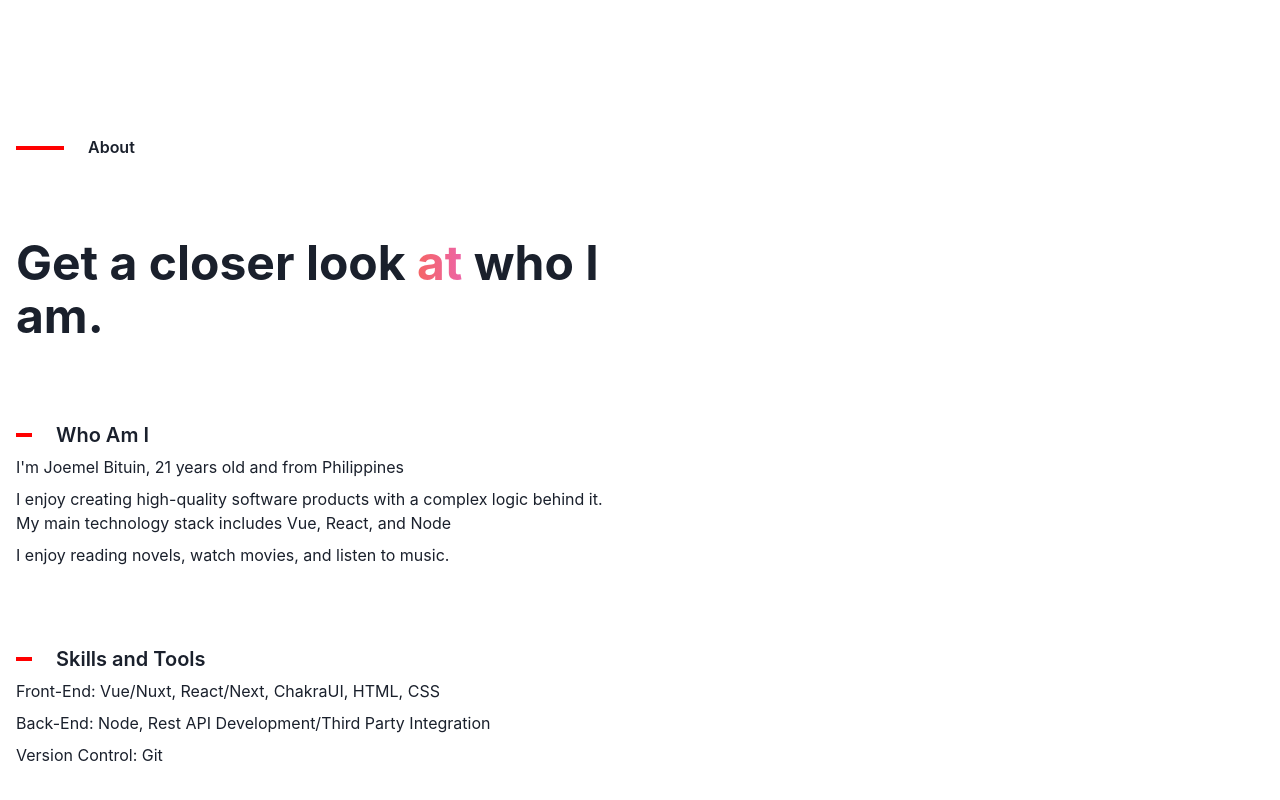
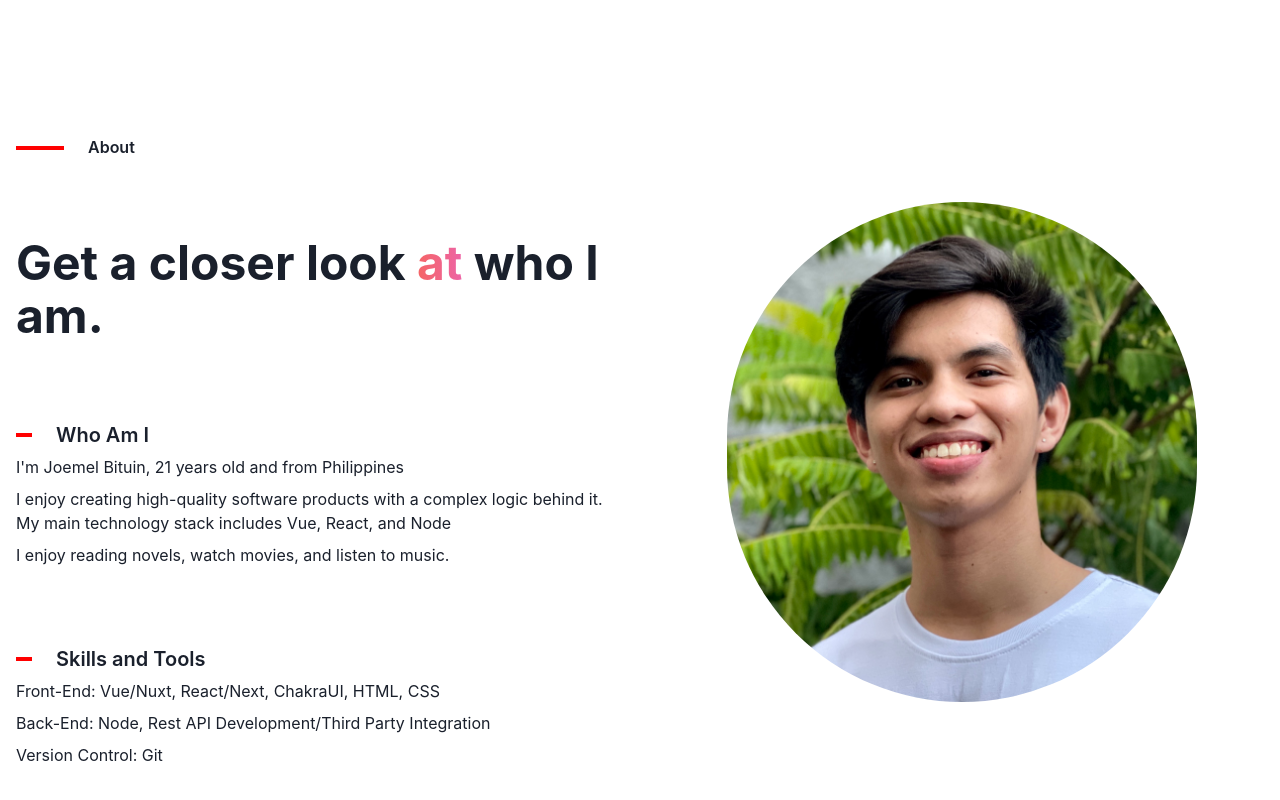
Before and after one commit to jBituin/joemelbituin, a Next.js app: page / in a window 1280 px wide. Shown: the part 806-1606 px from the top of the page. Built offline with nearby package versions, Linux system fonts and the light colour scheme.

Commit message:
Add me image

```diff
--- a/components/About.tsx
+++ b/components/About.tsx
@@ -6,11 +6,7 @@ import {
   Heading,
   Text,
   Stack,
-  StackDivider,
-  Icon,
-  useColorModeValue,
   HStack,
-  Box,
   VStack,
 } from '@chakra-ui/react';
 
@@ -20,7 +16,7 @@ export const About: React.FC = () => {
   return (
     <Container maxW={'8xl'} minH='100%' py={32}>
       <SimpleGrid columns={{ base: 1, md: 2 }} spacing={10}>
-        <Stack spacing={20}>
+        <Stack spacing='20'>
           <Flex direction='row' alignItems='center'>
             <IntroLine w='3rem' h='1' />
             <Heading
@@ -93,15 +89,17 @@ export const About: React.FC = () => {
             </HStack>
           </Stack>
         </Stack>
-        {/* <Flex>
+        <Flex alignItems='center' p='3rem'>
           <Image
-            rounded={'md'}
-            alt={'feature image'}
-            src={
-              'https://images.unsplash.com/photo-1554200876-56c2f25224fa?ixid=MXwxMjA3fDB8MHxwaG90by1wYWdlfHx8fGVufDB8fHw%3D&ixlib=rb-1.2.1&auto=format&fit=crop&w=1350&q=80'
-            }
+            maxWidth='500'
+            width='500'
+            height='500'
+            borderRadius='full'
+            margin='auto'
+            alt={'Joemel Bituin'}
+            src={'joemel.jpg'}
           />
-        </Flex> */}
+        </Flex>
       </SimpleGrid>
     </Container>
   );
```
